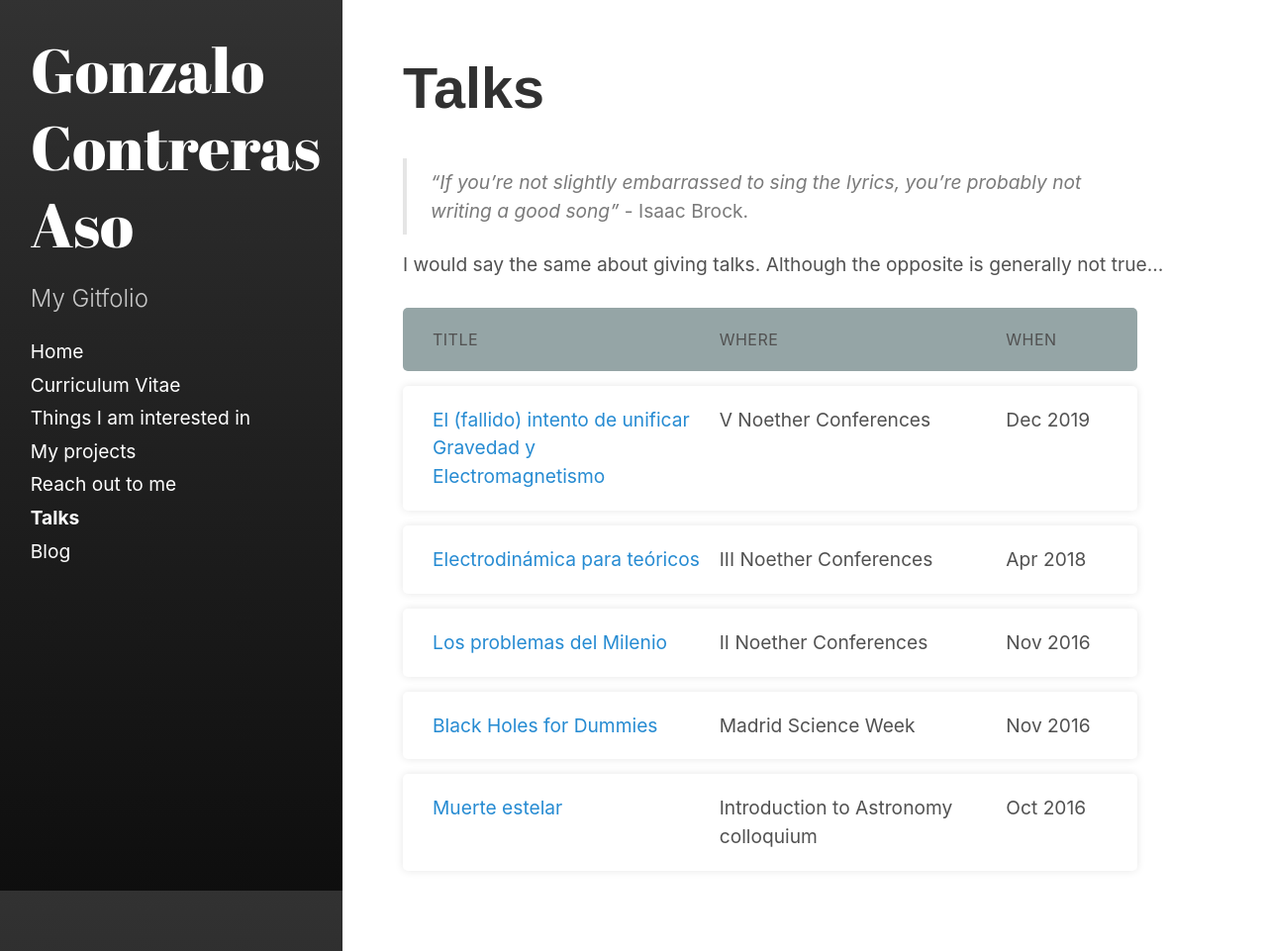
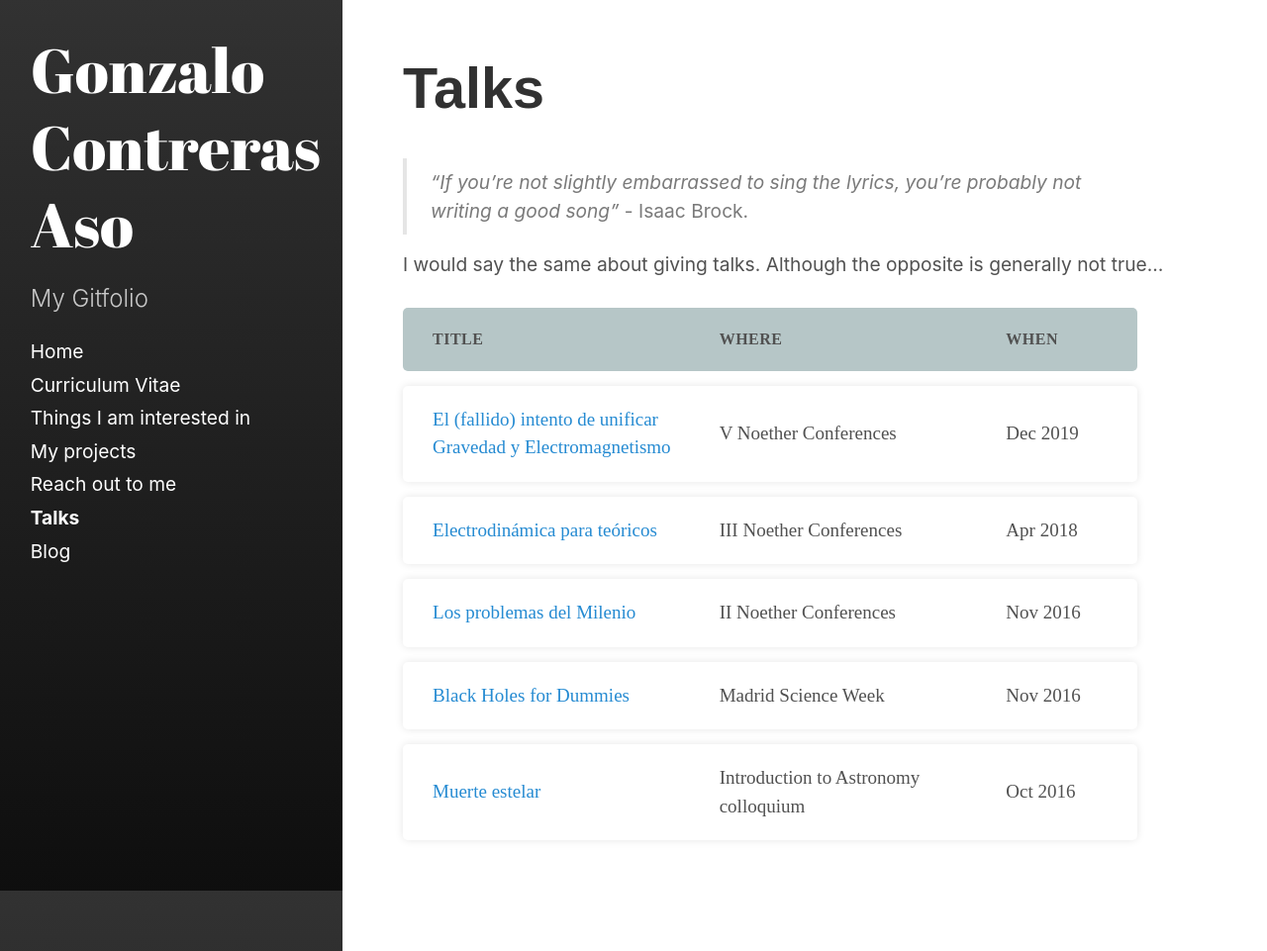
Before and after one commit to goznalo-git/portfolio, a Jekyll site: the page built from categories/talks.md, in a window 1280 px wide and 961 px high. Shown: the whole window at 99% size. Built offline with Jekyll 4.4.1, drawn with Linux system fonts in a browser that asks for light colours; some web fonts are replaced.

Commit message:
Talks table styled

```diff
--- a/_sass/hydeout/_responsivetable.scss
+++ b/_sass/hydeout/_responsivetable.scss
@@ -7,12 +7,15 @@
     border-radius: 5px;
     padding: 20px 30px;
     display: flex;
+    align-items: center;
     justify-content: space-between;
     margin-bottom: 15px;
+    font-family: "Times New Roman";
   }
   .table-header {
-    background-color: #95a5a6;
+    background-color: #b6c6c7;
     font-style: bold;
+    font-weight: 900;
     font-size: 16px;
     text-transform: uppercase;
     letter-spacing: 0.03em;
@@ -20,6 +23,8 @@
   .table-row {
     background-color: #ffffff;
     box-shadow: 0px 0px 9px 0px rgba(0, 0, 0, 0.1);
+    vertical-align: middle;
+    font-size: 19px;
   }
   .col-1 {
     flex-basis: 40%;
```
